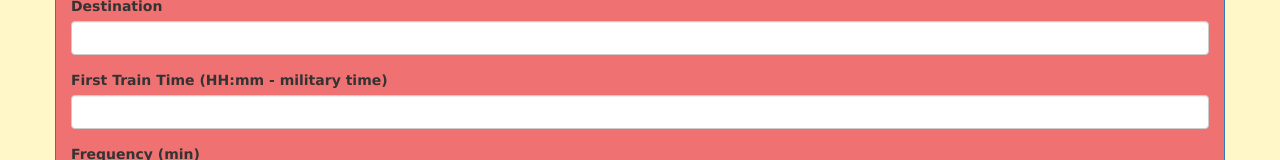
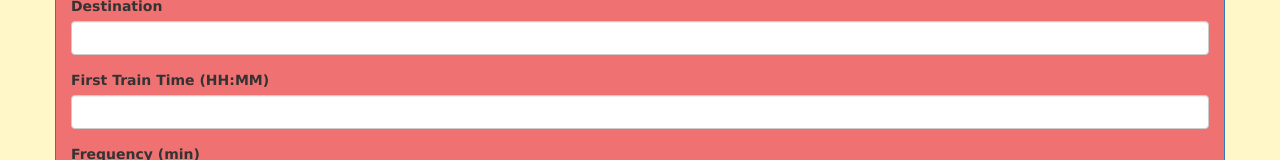
Before and after one commit to EGartland/Train-Scheduler, a plain HTML site: page index.html in a window 1280 px wide. Shown: the part 514-674 px from the top of the page. Drawn offline with nearby package versions, Linux system fonts and the light colour scheme; no server answers.

Commit message:
Update index.html

```diff
--- a/index.html
+++ b/index.html
@@ -56,7 +56,7 @@
                             <input type="text" class="form-control" id="tDest">
                         </div>
                         <div class="form-group">
-                            <label for="tTime">First Train Time (HH:mm - military time)</label>
+                            <label for="tTime">First Train Time (HH:MM)</label>
                             <input type="text" class="form-control" id="tTime">
                         </div>
                         <div class="form-group">
```
